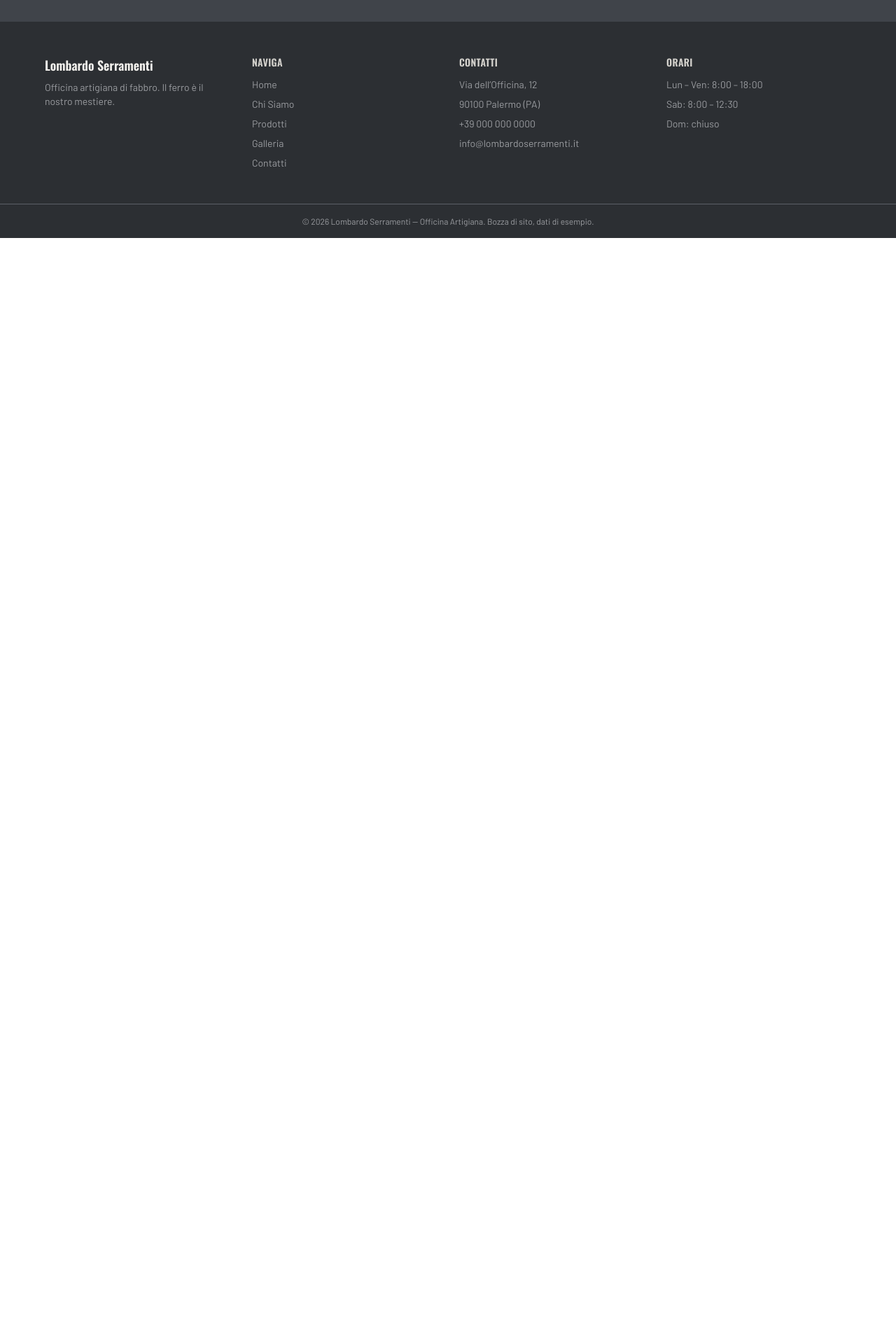
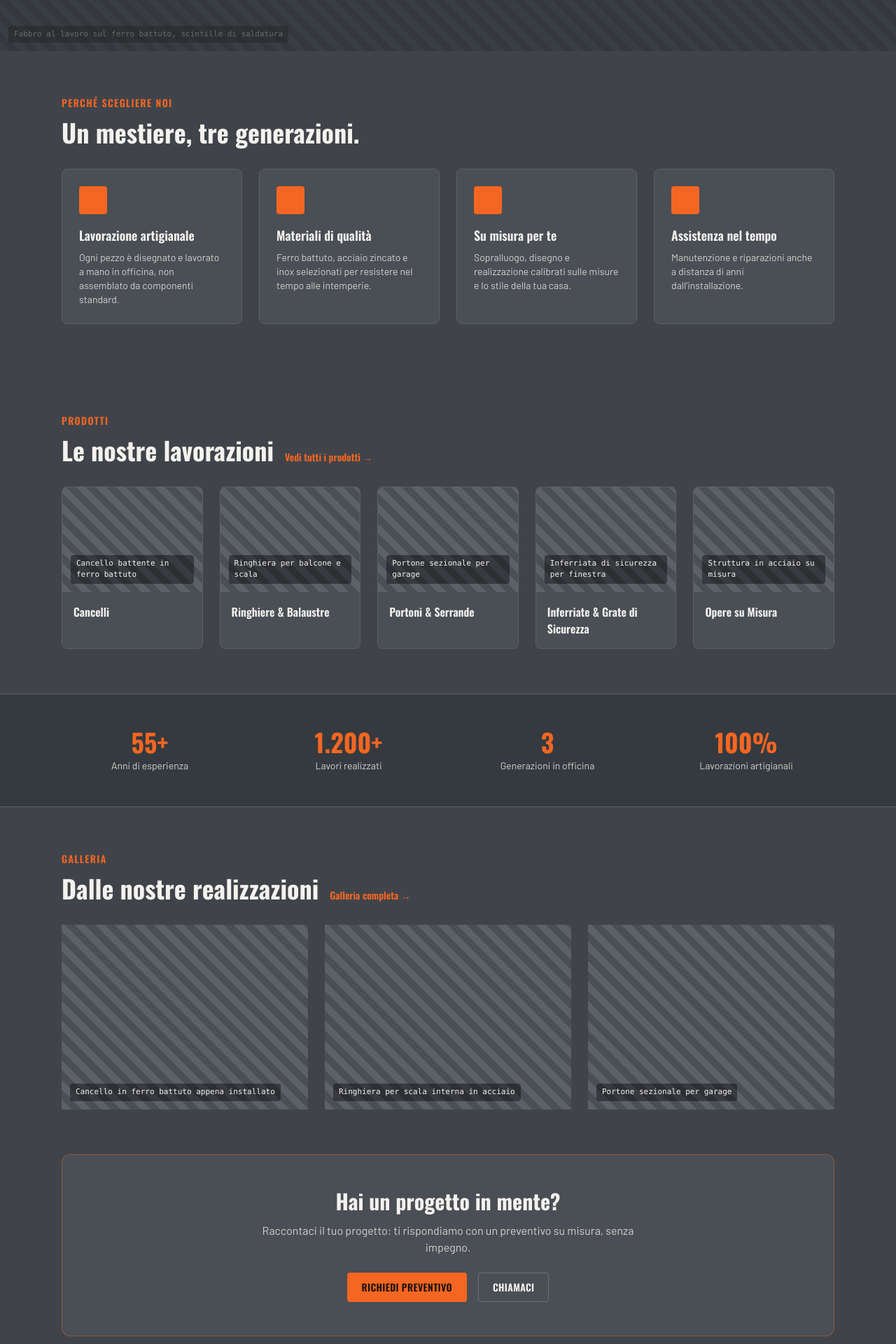
Before and after one commit to antoninolm/lombardo_serramenti, a React (Vite) app: page / in a window 1280 px wide. Shown: the part 460-2380 px from the top of the page at 70% size. Before the commit the page ends 800 px from the top, so only its background shows below. Built offline with nearby package versions, Linux system fonts and the light colour scheme.

Commit message:
fase-2: pagina Home
Co-Authored-By: Claude Sonnet 5 <noreply@anthropic.com>

```diff
--- /dev/null
+++ b/src/components/CategoryCard.jsx
@@ -0,0 +1,16 @@
+import { Link } from 'react-router-dom'
+import Placeholder from './Placeholder'
+
+export default function CategoryCard({ slug, title, imageAlt }) {
+  return (
+    <Link
+      to={`/prodotti#${slug}`}
+      className="group overflow-hidden rounded-lg border border-iron-500 bg-iron-600 transition-colors hover:border-ember-500"
+    >
+      <Placeholder alt={imageAlt} ratio="4 / 3" />
+      <div className="p-4">
+        <h3 className="font-display text-base font-semibold group-hover:text-ember-500">{title}</h3>
+      </div>
+    </Link>
+  )
+}
--- /dev/null
+++ b/src/components/CtaBanner.jsx
@@ -0,0 +1,25 @@
+import Button from './Button'
+
+export default function CtaBanner({
+  title,
+  description,
+  primary = { to: '/preventivo', label: 'Richiedi Preventivo' },
+  secondary,
+}) {
+  return (
+    <div className="mx-auto max-w-6xl px-4 sm:px-6">
+      <div className="rounded-xl border border-ember-500/40 bg-iron-600 px-6 py-12 text-center sm:px-12">
+        <h2 className="font-display text-2xl font-bold sm:text-3xl">{title}</h2>
+        {description && <p className="mx-auto mt-3 max-w-xl text-cream-200">{description}</p>}
+        <div className="mt-6 flex flex-wrap items-center justify-center gap-4">
+          <Button to={primary.to}>{primary.label}</Button>
+          {secondary && (
+            <Button href={secondary.href} variant="outline">
+              {secondary.label}
+            </Button>
+          )}
+        </div>
+      </div>
+    </div>
+  )
+}
--- /dev/null
+++ b/src/components/FeatureCard.jsx
@@ -0,0 +1,9 @@
+export default function FeatureCard({ title, description }) {
+  return (
+    <div className="rounded-lg border border-iron-500 bg-iron-600 p-6">
+      <div className="mb-4 h-10 w-10 rounded bg-ember-500" aria-hidden="true" />
+      <h3 className="font-display text-lg font-semibold">{title}</h3>
+      <p className="mt-2 text-sm text-cream-200">{description}</p>
+    </div>
+  )
+}
--- /dev/null
+++ b/src/components/Placeholder.jsx
@@ -0,0 +1,18 @@
+export default function Placeholder({ alt, caption, ratio = '4 / 3', fill = false, className = '' }) {
+  const box = fill ? 'absolute inset-0' : 'relative w-full'
+  return (
+    <div
+      role="img"
+      aria-label={alt}
+      style={fill ? undefined : { aspectRatio: ratio }}
+      className={`${box} flex items-end overflow-hidden bg-[repeating-linear-gradient(45deg,var(--color-iron-500),var(--color-iron-500)_10px,var(--color-iron-600)_10px,var(--color-iron-600)_20px)] ${className}`}
+    >
+      <span
+        aria-hidden="true"
+        className="m-3 rounded bg-black/40 px-2 py-1 font-mono text-[11px] text-cream-50"
+      >
+        {caption ?? alt}
+      </span>
+    </div>
+  )
+}
--- /dev/null
+++ b/src/components/SectionHeading.jsx
@@ -0,0 +1,18 @@
+export default function SectionHeading({ eyebrow, title, description, action, align = 'left' }) {
+  const alignment = align === 'center' ? 'text-center items-center' : 'text-left items-start'
+
+  return (
+    <div className={`flex flex-col gap-3 ${alignment}`}>
+      {eyebrow && (
+        <span className="font-display text-sm font-semibold uppercase tracking-widest text-ember-500">
+          {eyebrow}
+        </span>
+      )}
+      <div className="flex flex-wrap items-end justify-between gap-4">
+        <h2 className="font-display text-3xl font-bold sm:text-4xl">{title}</h2>
+        {action}
+      </div>
+      {description && <p className="max-w-2xl text-cream-200">{description}</p>}
+    </div>
+  )
+}
--- /dev/null
+++ b/src/components/StatsBand.jsx
@@ -0,0 +1,21 @@
+const stats = [
+  { value: '55+', label: 'Anni di esperienza' },
+  { value: '1.200+', label: 'Lavori realizzati' },
+  { value: '3', label: 'Generazioni in officina' },
+  { value: '100%', label: 'Lavorazioni artigianali' },
+]
+
+export default function StatsBand() {
+  return (
+    <div className="border-y border-iron-500 bg-iron-800">
+      <div className="mx-auto grid max-w-6xl grid-cols-2 gap-8 px-4 py-12 text-center sm:px-6 lg:grid-cols-4">
+        {stats.map((stat) => (
+          <div key={stat.label}>
+            <p className="font-display text-3xl font-bold text-ember-500 sm:text-4xl">{stat.value}</p>
+            <p className="mt-1 text-sm text-cream-200">{stat.label}</p>
+          </div>
+        ))}
+      </div>
+    </div>
+  )
+}
--- /dev/null
+++ b/src/data/prodotti.js
@@ -0,0 +1,37 @@
+export const prodotti = [
+  {
+    slug: 'cancelli',
+    title: 'Cancelli',
+    description:
+      'Cancelli battenti e scorrevoli, motorizzabili, in ferro battuto o acciaio zincato. Disegni classici o minimal, su misura per ogni ingresso.',
+    imageAlt: 'Cancello battente in ferro battuto',
+  },
+  {
+    slug: 'ringhiere',
+    title: 'Ringhiere & Balaustre',
+    description:
+      'Ringhiere per scale, balconi e terrazzi in ferro o inox, con finiture su misura e certificazione di sicurezza.',
+    imageAlt: 'Ringhiera per balcone e scala',
+  },
+  {
+    slug: 'portoni',
+    title: 'Portoni & Serrande',
+    description:
+      'Portoni sezionali, basculanti e serrande di sicurezza per garage, magazzini e attività commerciali.',
+    imageAlt: 'Portone sezionale per garage',
+  },
+  {
+    slug: 'inferriate',
+    title: 'Inferriate & Grate di Sicurezza',
+    description:
+      'Inferriate fisse, apribili o a scomparsa per finestre e porte, con estetica discreta e massima protezione.',
+    imageAlt: 'Inferriata di sicurezza per finestra',
+  },
+  {
+    slug: 'su-misura',
+    title: 'Opere su Misura',
+    description:
+      'Scale, pergolati, insegne, strutture in ferro e acciaio per progetti speciali di privati e imprese.',
+    imageAlt: 'Struttura in acciaio su misura',
+  },
+]
--- a/src/pages/Home.jsx
+++ b/src/pages/Home.jsx
@@ -1,8 +1,119 @@
+import { Link } from 'react-router-dom'
+import Button from '../components/Button'
+import Placeholder from '../components/Placeholder'
+import SectionHeading from '../components/SectionHeading'
+import FeatureCard from '../components/FeatureCard'
+import CategoryCard from '../components/CategoryCard'
+import StatsBand from '../components/StatsBand'
+import CtaBanner from '../components/CtaBanner'
+import { prodotti } from '../data/prodotti'
+
+const features = [
+  {
+    title: 'Lavorazione artigianale',
+    description: 'Ogni pezzo è disegnato e lavorato a mano in officina, non assemblato da componenti standard.',
+  },
+  {
+    title: 'Materiali di qualità',
+    description: 'Ferro battuto, acciaio zincato e inox selezionati per resistere nel tempo alle intemperie.',
+  },
+  {
+    title: 'Su misura per te',
+    description: 'Sopralluogo, disegno e realizzazione calibrati sulle misure e lo stile della tua casa.',
+  },
+  {
+    title: 'Assistenza nel tempo',
+    description: 'Manutenzione e riparazioni anche a distanza di anni dall’installazione.',
+  },
+]
+
+const realizzazioni = [
+  { alt: 'Cancello in ferro battuto appena installato' },
+  { alt: 'Ringhiera per scala interna in acciaio' },
+  { alt: 'Portone sezionale per garage' },
+]
+
 export default function Home() {
   return (
     <>
       <title>Lombardo Serramenti — Il ferro è il nostro mestiere</title>
-      <h1 className="px-4 py-24 text-center font-display text-3xl font-bold sm:px-6">Home</h1>
+
+      <section className="relative overflow-hidden">
+        <Placeholder alt="Fabbro al lavoro sul ferro battuto, scintille di saldatura" fill />
+        <div className="absolute inset-0 bg-iron-900/70" aria-hidden="true" />
+        <div className="relative mx-auto flex max-w-6xl flex-col gap-6 px-4 py-28 sm:px-6">
+          <span className="font-display text-sm font-semibold uppercase tracking-widest text-ember-500">
+            Officina Artigiana
+          </span>
+          <h1 className="max-w-2xl font-display text-4xl font-bold leading-tight sm:text-5xl">
+            Il ferro si piega alla tua idea.
+          </h1>
+          <p className="max-w-xl text-cream-200">
+            Cancelli, ringhiere, portoni e opere su misura, disegnate e realizzate a mano dalla nostra
+            officina. Il ferro è il nostro mestiere.
+          </p>
+          <div className="flex flex-wrap gap-4">
+            <Button to="/preventivo">Richiedi Preventivo</Button>
+            <Button to="/prodotti" variant="outline">
+              Scopri i prodotti
+            </Button>
+          </div>
+        </div>
+      </section>
+
+      <section className="mx-auto max-w-6xl px-4 py-16 sm:px-6">
+        <SectionHeading eyebrow="Perché scegliere noi" title="Un mestiere, tre generazioni." />
+        <div className="mt-8 grid gap-6 sm:grid-cols-2 lg:grid-cols-4">
+          {features.map((feature) => (
+            <FeatureCard key={feature.title} {...feature} />
+          ))}
+        </div>
+      </section>
+
+      <section className="mx-auto max-w-6xl px-4 py-16 sm:px-6">
+        <SectionHeading
+          eyebrow="Prodotti"
+          title="Le nostre lavorazioni"
+          action={
+            <Link to="/prodotti" className="font-display text-sm font-semibold text-ember-500 hover:underline">
+              Vedi tutti i prodotti →
+            </Link>
+          }
+        />
+        <div className="mt-8 grid gap-6 sm:grid-cols-2 lg:grid-cols-5">
+          {prodotti.map((categoria) => (
+            <CategoryCard key={categoria.slug} {...categoria} />
+          ))}
+        </div>
+      </section>
+
+      <StatsBand />
+
+      <section className="mx-auto max-w-6xl px-4 py-16 sm:px-6">
+        <SectionHeading
+          eyebrow="Galleria"
+          title="Dalle nostre realizzazioni"
+          action={
+            <Link to="/galleria" className="font-display text-sm font-semibold text-ember-500 hover:underline">
+              Galleria completa →
+            </Link>
+          }
+        />
+        <div className="mt-8 grid gap-6 sm:grid-cols-3">
+          {realizzazioni.map((foto) => (
+            <Placeholder key={foto.alt} alt={foto.alt} ratio="4 / 3" />
+          ))}
+        </div>
+      </section>
+
+      <section className="pb-20">
+        <CtaBanner
+          title="Hai un progetto in mente?"
+          description="Raccontaci il tuo progetto: ti rispondiamo con un preventivo su misura, senza impegno."
+          primary={{ to: '/preventivo', label: 'Richiedi Preventivo' }}
+          secondary={{ href: 'tel:+390000000000', label: 'Chiamaci' }}
+        />
+      </section>
     </>
   )
 }
```
